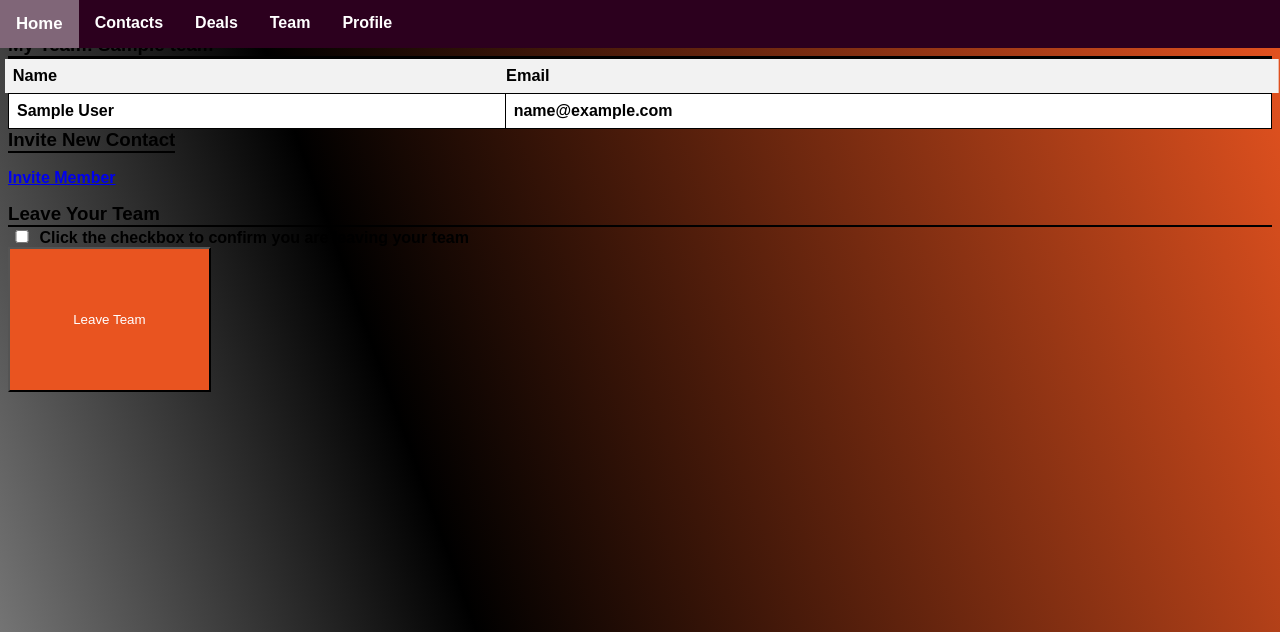
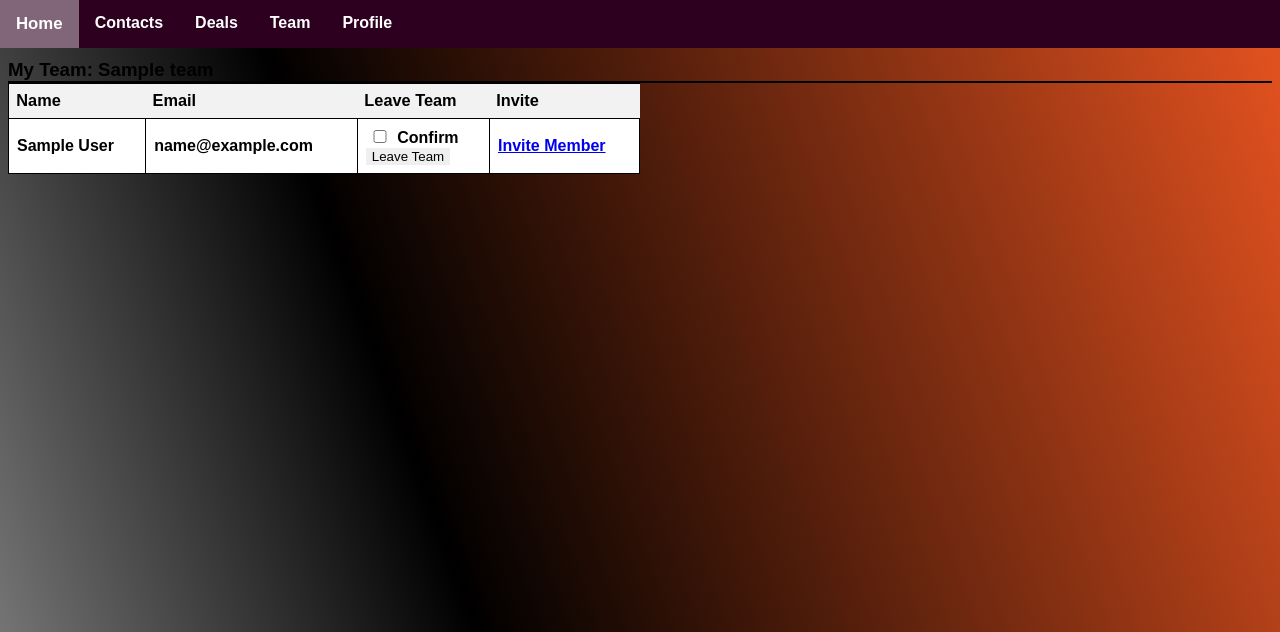
Before and after one commit to mattmallencode/crm, a Flask app: page /team in a window 1280 px wide. Shown: the top 632 px of the page. Run offline with Flask 3, Linux system fonts and the light colour scheme; the visitor is signed in with stand-in values (Sample User, id 1); tables that the repository leaves empty hold one stand-in row (values such as "Sample post"); parts of the project's set-up code (start-up, migrations or seed data) failed here and were passed over; some libraries are stand-ins or nearby versions.

```diff
--- a/application/forms.py
+++ b/application/forms.py
@@ -59,7 +59,7 @@ class LogoutForm(FlaskForm):
     submit = SubmitField("Log Out")
 
 class LeaveTeamForm(FlaskForm):
-    sure_checkbox = BooleanField("Click the checkbox to confirm you are leaving your team")
+    sure_checkbox = BooleanField("Confirm")
     submit = SubmitField("Leave Team")
 
 class SearchForm(FlaskForm):
--- a/application/static/style.css
+++ b/application/static/style.css
@@ -419,12 +419,6 @@ color: white;
     height: 25px;
   }
 
-  #contact input#submit, input#submit{
-    color: white;
-    padding: 5% 5%;
-    text-indent: 0%;
-    background-color:#E95420;
-  }
 
   #note{
     display: grid;
@@ -680,3 +674,15 @@ div#login_box {
     background-position: 200% center;
   }
 }
+
+/* styling the team page */
+/* Styling the table */
+#team_page {
+  position: relative;
+  margin-top: 2%;
+}
+#team_table {
+  padding-top: 20%;
+  width: 50%;
+  border-collapse: collapse;
+}
--- a/application/templates/team.html
+++ b/application/templates/team.html
@@ -27,26 +27,14 @@
             <tr>
               <th>Name</th>
               <th>Email</th>
+              <th>Leave Team</th>
+              <th>Invite</th>
             </tr>
 
             {% for team_member in team_members %}
-            <tr>
               <td>{{ team_member.name }}</td>
               <td>{{ team_member.email }}</td>
-            {% endfor %}
-          </table>
-
-      </section>
-      <section id="invite_person">
-        <h1>Invite New Contact</h1>
-        {% if user_details.admin_status == True %}
-            <p id="invite_button"><a href="{{ url_for('teams.invite') }}">Invite Member</a></p>
-          {% endif %}
-      </section>
-
-      <section>
-          <h1>Leave Your Team</h1>
-          <form action = "" method = "POST">
+              <td><form action = "" method = "POST">
                 {{ form.hidden_tag() }}
                 <div>
                   {{ form.sure_checkbox() }}
@@ -61,7 +49,15 @@
                   {{ form.submit() }}
                 </div>
 
-            </form>
+              </form></td>
+              <td> {% if user_details.admin_status == True %}
+                    <a href="{{ url_for('teams.invite') }}">Invite Member</a>
+                  {% endif %}
+              </td>
+            {% endfor %}
+
+          </table>
+
       </section>
   </section>
 
```
Lines whose indentation alone changed are shown as unchanged.
